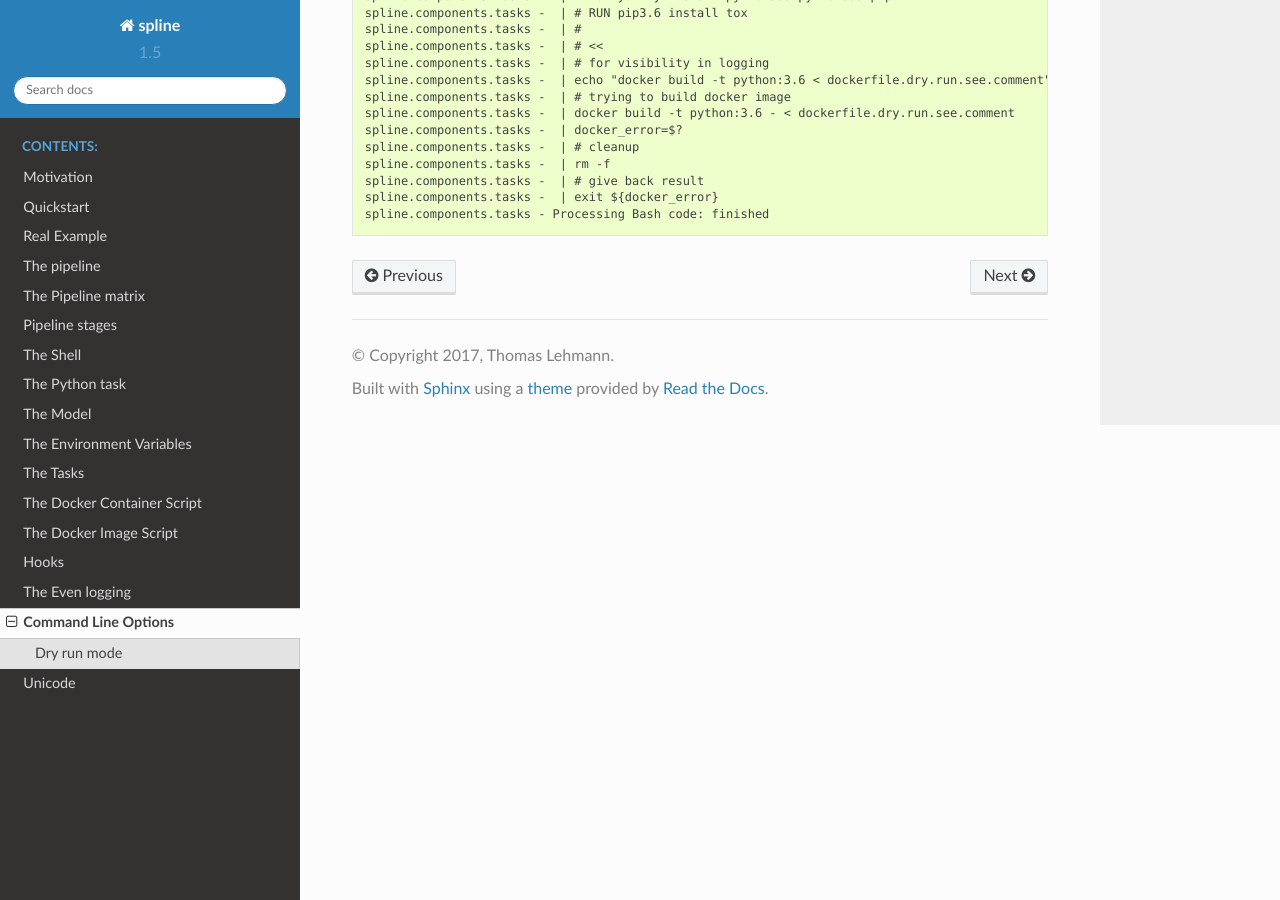
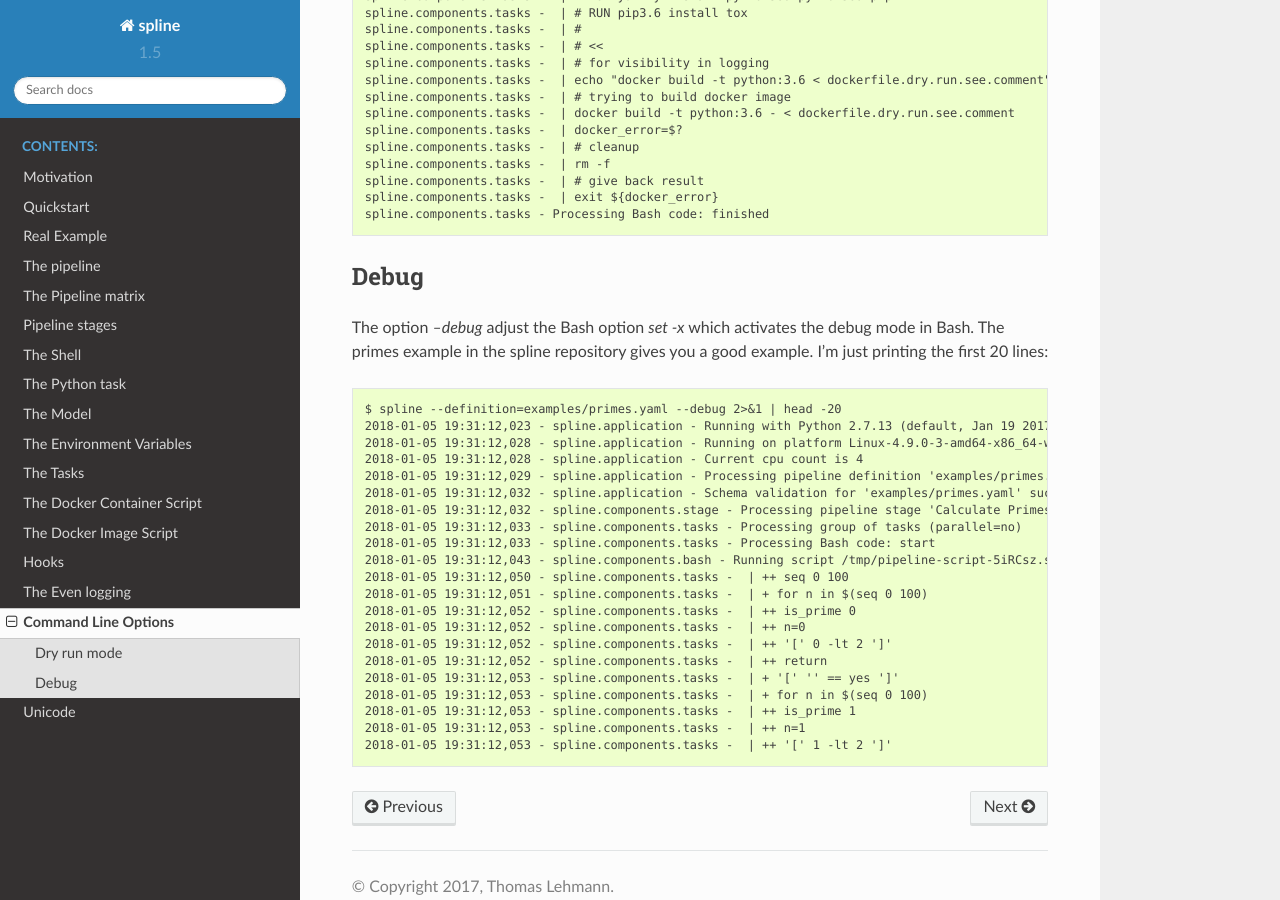
Before and after one commit to Nachtfeuer/pipeline, a Sphinx documentation site: the page built from docs/options.rst, in a window 1280 px wide and 900 px high, scrolled down 781 px. Built offline with Sphinx 7.4.7 and the Read the Docs theme 2.0.0, drawn with Linux system fonts in a browser that asks for light colours.

Commit message:
Issue #48: new option --debug

```diff
--- a/docs/options.rst
+++ b/docs/options.rst
@@ -48,3 +48,33 @@ following output:
     spline.components.tasks -  | # give back result
     spline.components.tasks -  | exit ${docker_error}
     spline.components.tasks - Processing Bash code: finished
+
+Debug
+-----
+The option `--debug` adjust the Bash option `set -x` which activates the debug
+mode in Bash. The primes example in the spline repository gives you a good example.
+I'm just printing the first 20 lines:
+
+::
+
+    $ spline --definition=examples/primes.yaml --debug 2>&1 | head -20
+    2018-01-05 19:31:12,023 - spline.application - Running with Python 2.7.13 (default, Jan 19 2017, 14:48:08) [GCC 6.3.0 20170118]
+    2018-01-05 19:31:12,028 - spline.application - Running on platform Linux-4.9.0-3-amd64-x86_64-with-debian-9.1
+    2018-01-05 19:31:12,028 - spline.application - Current cpu count is 4
+    2018-01-05 19:31:12,029 - spline.application - Processing pipeline definition 'examples/primes.yaml'
+    2018-01-05 19:31:12,032 - spline.application - Schema validation for 'examples/primes.yaml' succeeded
+    2018-01-05 19:31:12,032 - spline.components.stage - Processing pipeline stage 'Calculate Primes'
+    2018-01-05 19:31:12,033 - spline.components.tasks - Processing group of tasks (parallel=no)
+    2018-01-05 19:31:12,033 - spline.components.tasks - Processing Bash code: start
+    2018-01-05 19:31:12,043 - spline.components.bash - Running script /tmp/pipeline-script-5iRCsz.sh
+    2018-01-05 19:31:12,050 - spline.components.tasks -  | ++ seq 0 100
+    2018-01-05 19:31:12,051 - spline.components.tasks -  | + for n in $(seq 0 100)
+    2018-01-05 19:31:12,052 - spline.components.tasks -  | ++ is_prime 0
+    2018-01-05 19:31:12,052 - spline.components.tasks -  | ++ n=0
+    2018-01-05 19:31:12,052 - spline.components.tasks -  | ++ '[' 0 -lt 2 ']'
+    2018-01-05 19:31:12,052 - spline.components.tasks -  | ++ return
+    2018-01-05 19:31:12,053 - spline.components.tasks -  | + '[' '' == yes ']'
+    2018-01-05 19:31:12,053 - spline.components.tasks -  | + for n in $(seq 0 100)
+    2018-01-05 19:31:12,053 - spline.components.tasks -  | ++ is_prime 1
+    2018-01-05 19:31:12,053 - spline.components.tasks -  | ++ n=1
+    2018-01-05 19:31:12,053 - spline.components.tasks -  | ++ '[' 1 -lt 2 ']'
--- a/requirements.txt
+++ b/requirements.txt
@@ -19,3 +19,4 @@ schema == 0.6.6
 pycontracts == 1.8.0
 bandit == 1.0.1
 epydoc
+ddt == 1.1.1
```
Also changed, not shown: README.md (+1 -0 lines), 7 other files.
